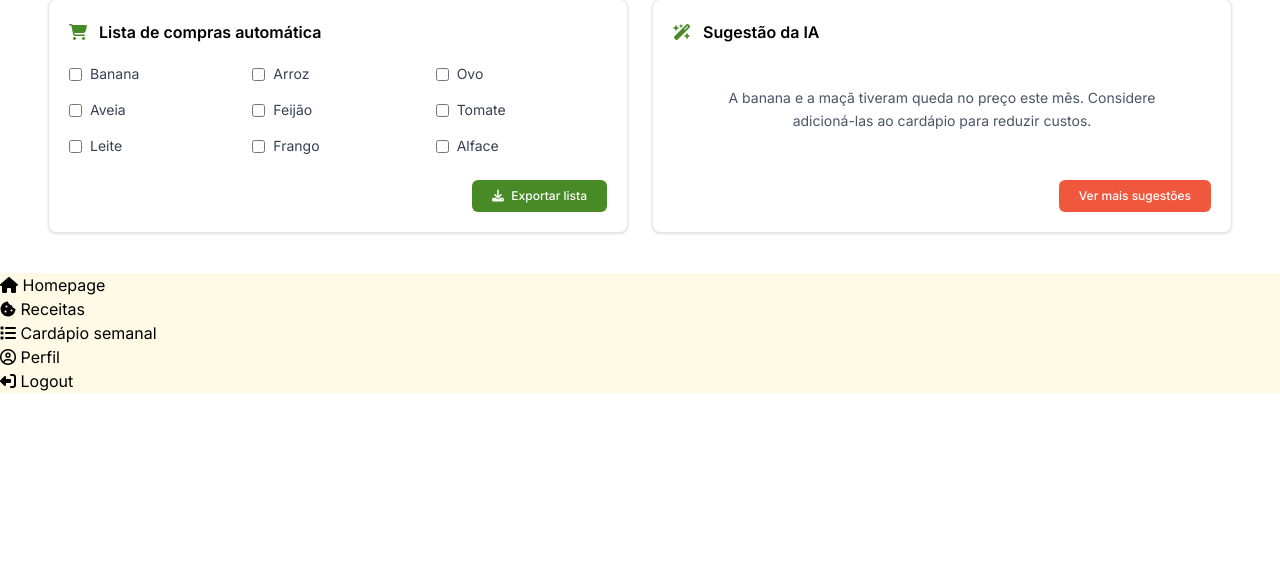
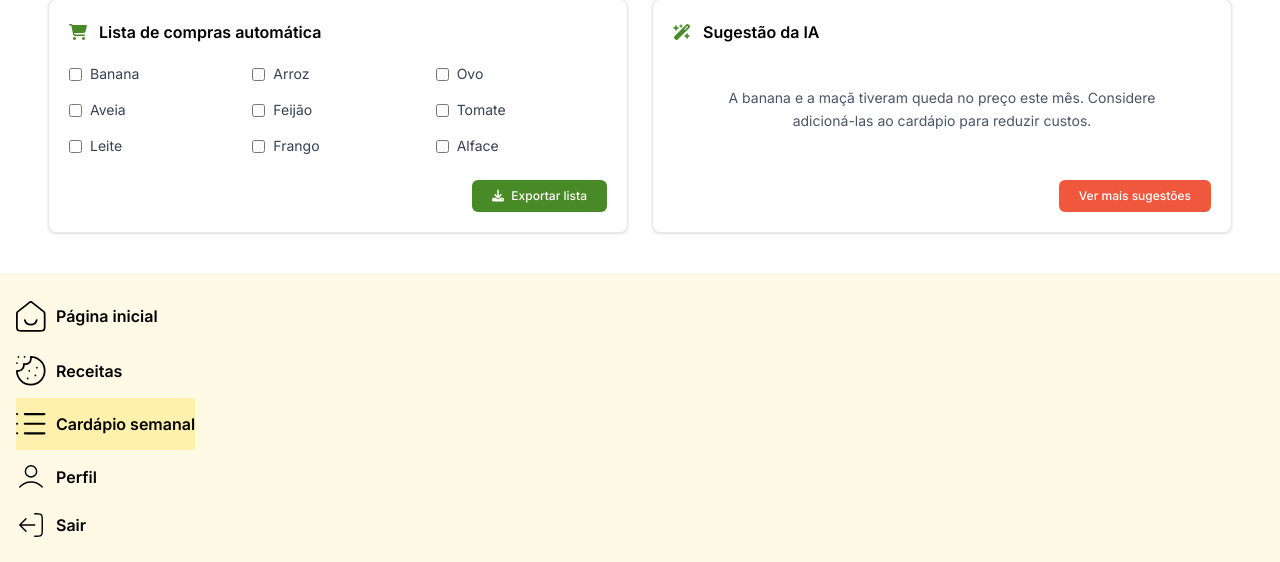
Before and after one commit to ceci869/NutriJoy-IFZN, a Flask app: page /cardapiosemanal in a window 1280 px wide. Shown: the part 660-1222 px from the top of the page. Before the commit the page ends 1053 px from the top, so only its background shows below. Run offline with Flask 3, Linux system fonts and the light colour scheme; the visitor is signed in with stand-in values (Sample User, id 1); parts of the project's set-up code (start-up, migrations or seed data) failed here and were passed over; some libraries are stand-ins or nearby versions; some web fonts are replaced.

Commit message:
Atualizando layout do menu

```diff
--- a/templates/base.html
+++ b/templates/base.html
@@ -11,6 +11,8 @@
     <link rel="preconnect" href="https://fonts.gstatic.com" crossorigin>
     <link href="https://fonts.googleapis.com/css2?family=Albert+Sans:ital,wght@0,100..900;1,100..900&family=Hind:wght@300;400;500;600;700&family=Intel+One+Mono:ital,wght@0,300..700;1,300..700&family=Inter:ital,opsz,wght@0,14..32,100..900;1,14..32,100..900&family=Open+Sans:ital,wght@0,300..800;1,300..800&family=Sora:wght@100..800&display=swap" rel="stylesheet">
     <script src="{{ url_for('static', filename='scripts.js') }}"></script>
+    {% block styles %}
+    {% endblock %}
 </head>
 <body class="font-[Inter]">
     <div class="drawer lg:drawer-open">
@@ -36,60 +38,60 @@
 
     <div class="drawer-side is-drawer-close:overflow-visible">
         <label for="my-drawer-4" aria-label="close sidebar" class="drawer-overlay"></label>
-        <div class="flex min-h-full flex-col items-start bg-[#FEFAE6] is-drawer-close:w-14 is-drawer-open:w-64">
+        <div class="flex p-4 min-h-full flex-col items-start bg-[#FEFAE6] is-drawer-close:w-14 is-drawer-open:w-64">
         <!-- Sidebar content here -->
-        <ul class="menu w-full grow">
+        <ul class="menu w-full grow gap-[5px]">
             <!-- List item -->
             <li>
-            <button class="is-drawer-close:tooltip is-drawer-close:tooltip-right" data-tip="Homepage">
+            <button id="item1" class="is-drawer-close:tooltip is-drawer-close:tooltip-right py-[12px] hover:bg-[#FEF1AD]" data-tip="Homepage">
                 <!-- Home icon -->
-                <a href="{{ url_for('homepage') }}">
-                    <i class="fa-solid fa-house"></i>
-                    <span class="is-drawer-close:hidden">Homepage</span>
+                <a href="{{ url_for('homepage') }}" class="flex justify-baseline items-center">
+                    <img src="{{ url_for('static', filename='img/home.svg') }}" alt="ìcone de casa" class="w-[30px]">
+                    <span class="is-drawer-close:hidden ml-[10px] font-semibold text-[16px]">Página inicial</span>
                 </a>
             </button>
             </li>
 
             <!-- List item -->
             <li>
-            <button class="is-drawer-close:tooltip is-drawer-close:tooltip-right" data-tip="Receitas">
+            <button id="item2" class="is-drawer-close:tooltip is-drawer-close:tooltip-right py-[12px] hover:bg-[#FEF1AD]" data-tip="Receitas">
                 <!-- Recipes icon -->
-                <a href="{{ url_for('catalogodereceitas') }}">
-                    <i class="fa-solid fa-cookie-bite"></i>
-                    <span class="is-drawer-close:hidden">Receitas</span>
+                <a href="{{ url_for('catalogodereceitas') }}" class="flex justify-baseline items-center">
+                    <img src="{{ url_for('static', filename='img/cookie.svg') }}" alt="ìcone de cookie" class="w-[30px]">
+                    <span class="is-drawer-close:hidden ml-[10px] font-semibold text-[16px]">Receitas</span>
                 </a>
             </button>
             </li>
 
             <!-- List item -->
             <li>
-            <button class="is-drawer-close:tooltip is-drawer-close:tooltip-right" data-tip="Cardápio semanal">
+            <button id="item3" class="is-drawer-close:tooltip is-drawer-close:tooltip-right py-[14px] hover:bg-[#FEF1AD]" data-tip="Cardápio semanal">
                 <!-- Recipes icon -->
-                <a href="{{ url_for('cardapiosemanal') }}">
-                    <i class="fa-solid fa-list"></i>
-                    <span class="is-drawer-close:hidden">Cardápio semanal</span>
+                <a href="{{ url_for('cardapiosemanal') }}" class="flex justify-baseline items-center">
+                    <img src="{{ url_for('static', filename='img/lista.svg') }}" alt="ìcone de lista" class="w-[30px]">
+                    <span class="is-drawer-close:hidden ml-[10px] font-semibold text-[16px]">Cardápio semanal</span>
                 </a>
             </button>
             </li>
 
             <!-- List item -->
             <li>
-            <button class="is-drawer-close:tooltip is-drawer-close:tooltip-right" data-tip="Perfil">
+            <button id="item4" class="is-drawer-close:tooltip is-drawer-close:tooltip-right py-[12px] hover:bg-[#FEF1AD]" data-tip="Perfil">
                 <!-- Settings icon -->
-                <a href="{{ url_for('gerenciarperfil') }}">
-                    <i class="fa-regular fa-circle-user"></i>
-                    <span class="is-drawer-close:hidden">Perfil</span>
+                <a href="{{ url_for('gerenciarperfil') }}" class="flex justify-baseline items-center">
+                    <img src="{{ url_for('static', filename='img/perfil.svg') }}" alt="ìcone de perfil" class="w-[30px]">
+                    <span class="is-drawer-close:hidden ml-[10px] font-semibold text-[16px]">Perfil</span>
                 </a>
             </button>
             </li>
 
             <!-- List item -->
-            <li>
-            <form action="{{ url_for('user.logout') }}" method="POST">
-                <button class="is-drawer-close:tooltip is-drawer-close:tooltip-right cursor-pointer" data-tip="Logout">
-                    <!-- Settings icon -->
-                    <i class="fa-solid fa-right-from-bracket rotate-180"></i>
-                    <span class="is-drawer-close:hidden">Logout</span>
+            <li class="hover:bg-[#FEF1AD] rounded-[6px] py-[6px]">
+            <form action="{{ url_for('user.logout') }}" method="POST" class="hover:bg-[#FEF1AD]">
+                <button id="item5" class="is-drawer-close:tooltip is-drawer-close:tooltip-right cursor-pointer flex justify-baseline items-center hover:bg-[#FEF1AD]" data-tip="Logout">
+
+                    <img src="{{ url_for('static', filename='img/sair.svg') }}" alt="ìcone de sair" class="w-[30px]">
+                    <span class="is-drawer-close:hidden ml-[10px] font-semibold text-[16px]">Sair</span>
 
                 </button>
             </form>
--- a/templates/cardapiosemanal.html
+++ b/templates/cardapiosemanal.html
@@ -215,3 +215,11 @@
 </div>
 
 {% endblock %}
+
+{% block styles %}
+    <style>
+        #item3{
+            background-color: #FEF1AD;
+        }
+    </style>
+    {% endblock %}
```
Also changed, not shown: templates/catalogo_de_receitas.html (+8 -0 lines), templates/gerenciarperfil.html (+8 -0 lines), templates/homepage.html (+7 -0 lines), static/img/cookie.svg (added), static/img/home.svg (added), static/img/lista.svg (added), static/img/perfil.svg (added), static/img/sair.svg (added).
